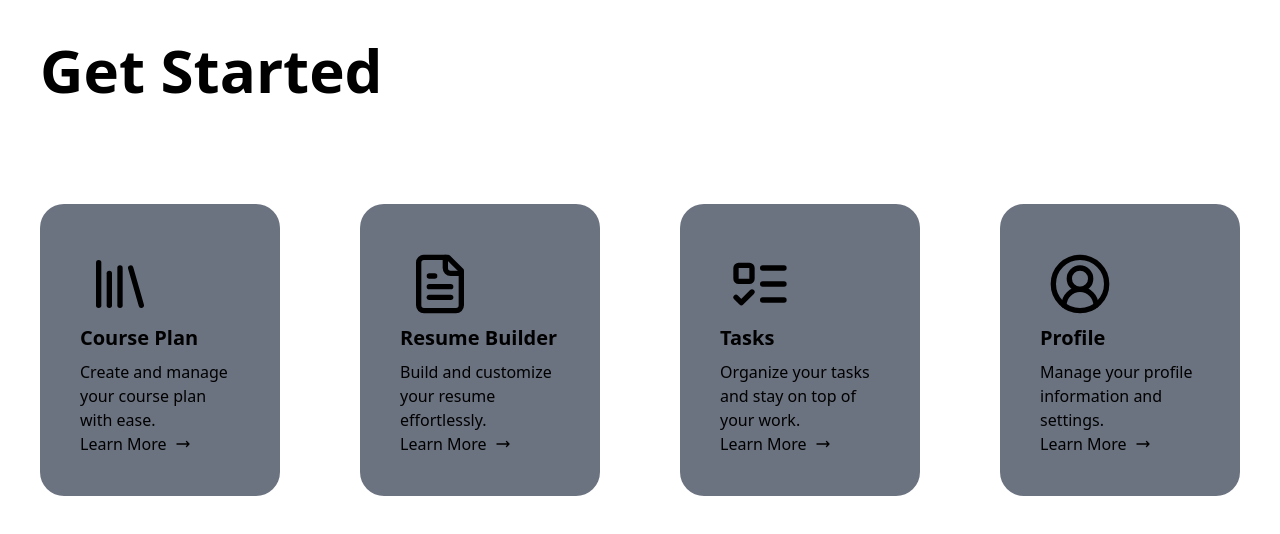
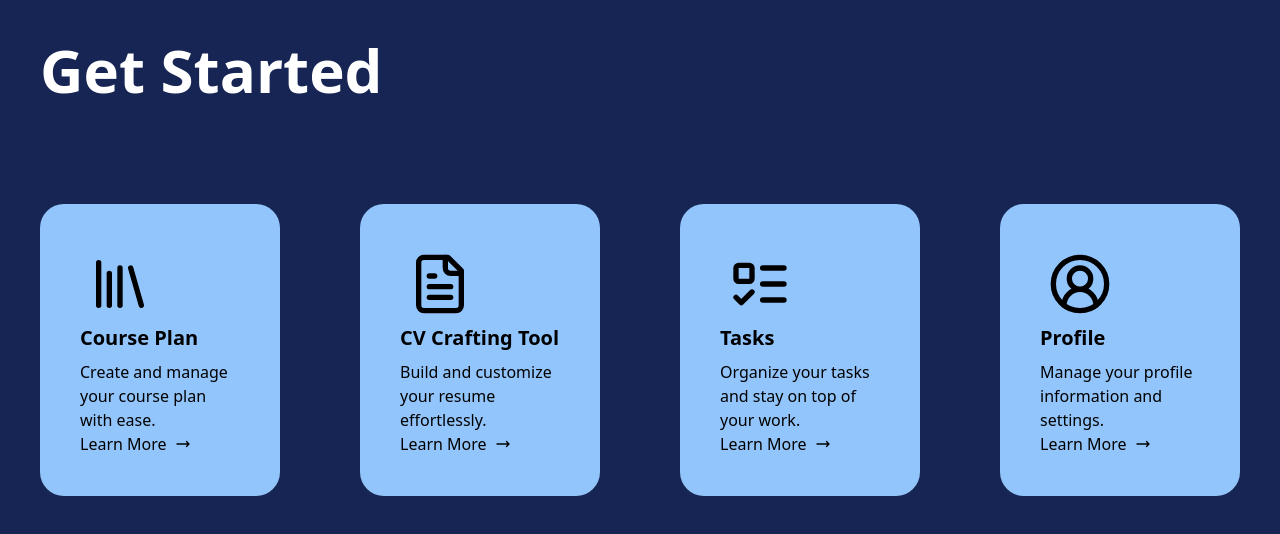
Before and after one commit to SaanviKumar13/Compass, a Next.js app in the folder client/: page /getstarted in a window 1280 px wide. Shown: the top 534 px of the page. Built offline with nearby package versions, Linux system fonts and the light colour scheme.

Commit message:
feat: add colors

```diff
--- a/client/components/Card.tsx
+++ b/client/components/Card.tsx
@@ -8,7 +8,7 @@ interface CardProps {
 
 export function Card({ icon, title, description }: CardProps) {
   return (
-    <div className="mt-6 w-96 bg-gray-500 p-10 rounded-3xl">
+    <div className="mt-6 w-96 bg-blue-300 p-10 rounded-3xl">
       <div>
         {icon}
         <h5 className="mb-2 text-xl font-semibold">{title}</h5>
--- a/client/components/Navbar.tsx
+++ b/client/components/Navbar.tsx
@@ -8,7 +8,7 @@ const links = [
     link: '/getstarted',
   },
   {
-    title: 'Resume Builder',
+    title: 'CV Crafting Tool',
     icon: '',
     link: '/resume',
   },
--- a/client/pages/getstarted/index.tsx
+++ b/client/pages/getstarted/index.tsx
@@ -10,7 +10,7 @@ export default function GetStarted() {
       href: '/getstarted/learn',
     },
     {
-      title: 'Resume Builder',
+      title: 'CV Crafting Tool',
       icon: <FileText className="w-20 h-20 p-2" />,
       description: 'Build and customize your resume effortlessly.',
       href: '/getstarted/resume',
@@ -30,8 +30,8 @@ export default function GetStarted() {
   ];
 
   return (
-    <div className="w-full h-screen bg-white">
-      <h1 className="text-black font-bold text-6xl p-10">Get Started</h1>
+    <div className="w-full h-screen bg-blue-950">
+      <h1 className="text-white font-bold text-6xl p-10">Get Started</h1>
       <div className="flex row-span-2 gap-20 m-10">
         {features.map((feature, index) => (
           <Card key={index} icon={feature.icon} title={feature.title} description={feature.description} />
--- a/client/pages/index.tsx
+++ b/client/pages/index.tsx
@@ -1,8 +1,6 @@
 import Login from '@/components/Login';
-import { useState } from 'react';
 
 export default function Home() {
-  const isLogged = useState(false);
   return (
     <div className="flex items-center justify-center h-screen bg-white">
       <Login />
```
